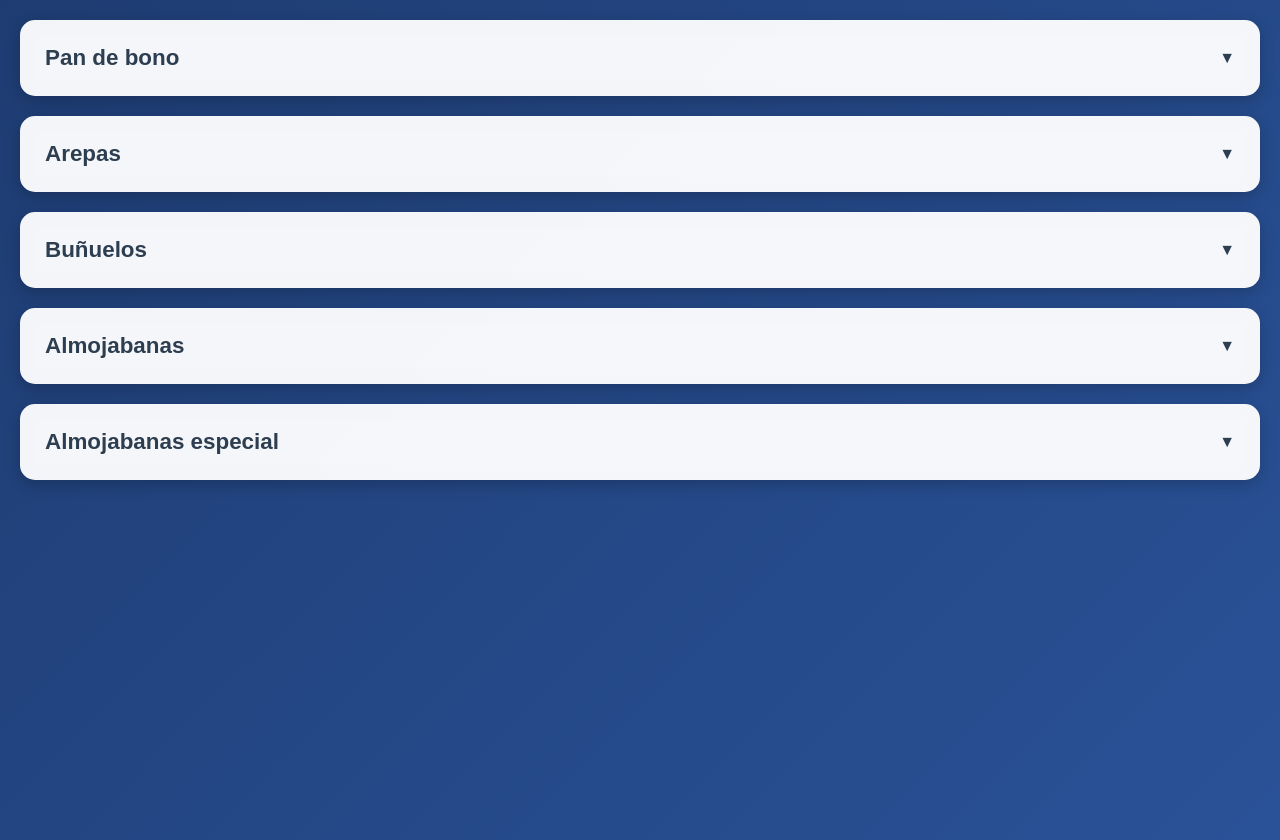
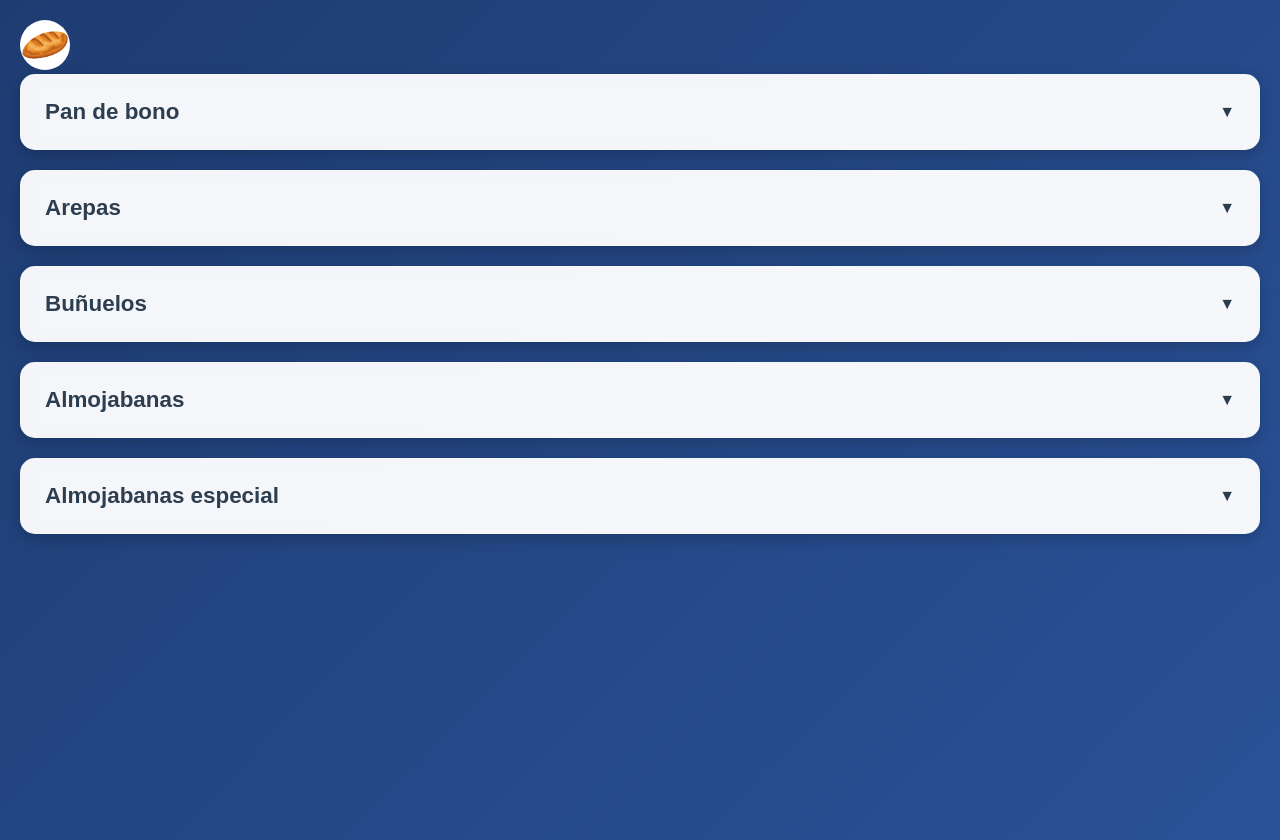
Before and after one commit to DIEGO2919/Proyecto-personales, a plain HTML site: page index.html in a window 1280 px wide. Drawn offline with Linux system fonts and the light colour scheme.

Commit message:
index.html

```diff
--- a/index.html
+++ b/index.html
@@ -4,6 +4,7 @@
     <meta charset="UTF-8">
     <meta name="viewport" content="width=device-width, initial-scale=1.0">
     <title>Calculadora Panadería</title>
+    <link rel="icon" href="pan.webp" type="image/png">
     <style>
 
         body {
@@ -139,6 +140,8 @@
     </style>
 </head>
 <body>
+
+   <img src="pan.webp" alt="Ícono de pan" style="width: 50px; height: 50px; border-radius: 50%; object-fit: cover;">
     <!-- Las recetas se generarán automáticamente con JavaScript -->
     <div id="recetas-container"></div>
 
```
